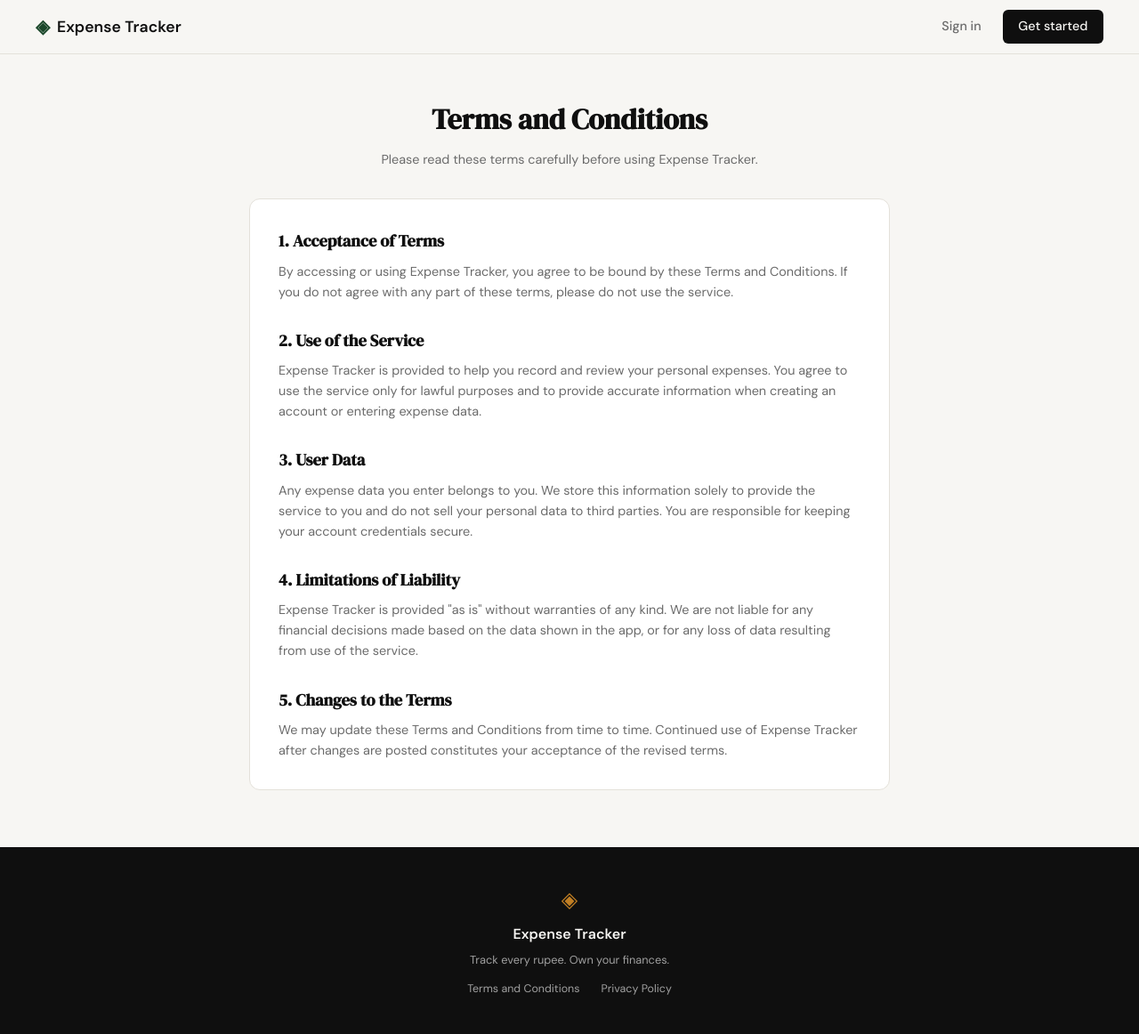
After one commit to israr-mohammed/expense_tracker, a Flask app: page /terms in a window 1280 px wide. The commit adds this page. Shown: the whole page at 89% size. Run offline with Flask 3, Linux system fonts and the light colour scheme.

Commit message:
landing: add terms and condition page and route

```diff
--- a/app.py
+++ b/app.py
@@ -20,6 +20,11 @@ def register():
 @app.route("/login")
 def login():
     return render_template("login.html")
+
+
+@app.route("/terms")
+def terms():
+    return render_template("terms.html")
 
 
 # ------------------------------------------------------------------ #
--- a/static/css/style.css
+++ b/static/css/style.css
@@ -478,6 +478,61 @@ a { color: inherit; text-decoration: none; }
 .auth-switch a:hover { text-decoration: underline; }
 
 /* ------------------------------------------------------------------ */
+/* Legal pages (Terms, Privacy)                                        */
+/* ------------------------------------------------------------------ */
+
+.legal-section {
+    padding: 3rem 2rem 4rem;
+}
+
+.legal-container {
+    width: 100%;
+    max-width: 720px;
+    margin: 0 auto;
+}
+
+.legal-header {
+    text-align: center;
+    margin-bottom: 2rem;
+}
+
+.legal-title {
+    font-family: var(--font-display);
+    font-size: 2rem;
+    color: var(--ink);
+    margin-bottom: 0.5rem;
+}
+
+.legal-subtitle {
+    font-size: 0.9rem;
+    color: var(--ink-muted);
+}
+
+.legal-card {
+    background: var(--paper-card);
+    border: 1px solid var(--border);
+    border-radius: var(--radius-md);
+    padding: 2rem;
+}
+
+.legal-card h2 {
+    font-family: var(--font-display);
+    font-size: 1.15rem;
+    color: var(--ink);
+    margin-bottom: 0.5rem;
+}
+
+.legal-card h2:not(:first-child) {
+    margin-top: 1.75rem;
+}
+
+.legal-card p {
+    font-size: 0.9rem;
+    color: var(--ink-muted);
+    line-height: 1.6;
+}
+
+/* ------------------------------------------------------------------ */
 /* Footer                                                              */
 /* ------------------------------------------------------------------ */
 
--- a/templates/base.html
+++ b/templates/base.html
@@ -35,7 +35,7 @@
             <span class="footer-name">Expense Tracker</span>
             <p class="footer-copy">Track every rupee. Own your finances.</p>
             <div class="footer-links">
-                <a href="#">Terms and Conditions</a>
+                <a href="{{ url_for('terms') }}">Terms and Conditions</a>
                 <a href="#">Privacy Policy</a>
             </div>
         </div>
--- /dev/null
+++ b/templates/terms.html
@@ -0,0 +1,57 @@
+{% extends "base.html" %}
+
+{% block title %}Terms and Conditions — Expense Tracker{% endblock %}
+
+{% block content %}
+
+<section class="legal-section">
+    <div class="legal-container">
+
+        <div class="legal-header">
+            <h1 class="legal-title">Terms and Conditions</h1>
+            <p class="legal-subtitle">Please read these terms carefully before using Expense Tracker.</p>
+        </div>
+
+        <div class="legal-card">
+
+            <h2>1. Acceptance of Terms</h2>
+            <p>
+                By accessing or using Expense Tracker, you agree to be bound by these Terms and
+                Conditions. If you do not agree with any part of these terms, please do not use
+                the service.
+            </p>
+
+            <h2>2. Use of the Service</h2>
+            <p>
+                Expense Tracker is provided to help you record and review your personal expenses.
+                You agree to use the service only for lawful purposes and to provide accurate
+                information when creating an account or entering expense data.
+            </p>
+
+            <h2>3. User Data</h2>
+            <p>
+                Any expense data you enter belongs to you. We store this information solely to
+                provide the service to you and do not sell your personal data to third parties.
+                You are responsible for keeping your account credentials secure.
+            </p>
+
+            <h2>4. Limitations of Liability</h2>
+            <p>
+                Expense Tracker is provided "as is" without warranties of any kind. We are not
+                liable for any financial decisions made based on the data shown in the app, or for
+                any loss of data resulting from use of the service.
+            </p>
+
+            <h2>5. Changes to the Terms</h2>
+            <p>
+                We may update these Terms and Conditions from time to time. Continued use of
+                Expense Tracker after changes are posted constitutes your acceptance of the
+                revised terms.
+            </p>
+
+        </div>
+
+    </div>
+</section>
+
+{% endblock %}
```
